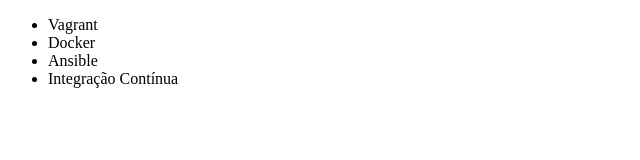
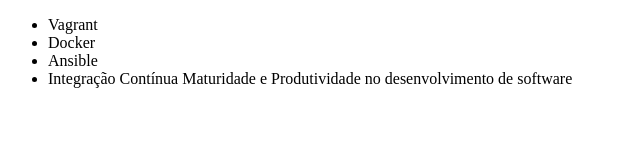
Before and after one commit to edmundofilhogit/aluta, a plain HTML site: page index.html in a window 1280 px wide. Shown: the whole page, without its empty margins (0-640 px from the left). Drawn offline with Linux system fonts and the light colour scheme.

Commit message:
Renomeando curso de Ingração Contínua

```diff
--- a/index.html
+++ b/index.html
@@ -9,7 +9,7 @@
         <li>Vagrant</li>
         <li>Docker</li>
         <li>Ansible</li>
-        <li>Integração Contínua</li>
+        <li>Integração Contínua Maturidade e Produtividade no desenvolvimento de software</li>
     </ul>
 </body>
 </html>
```
